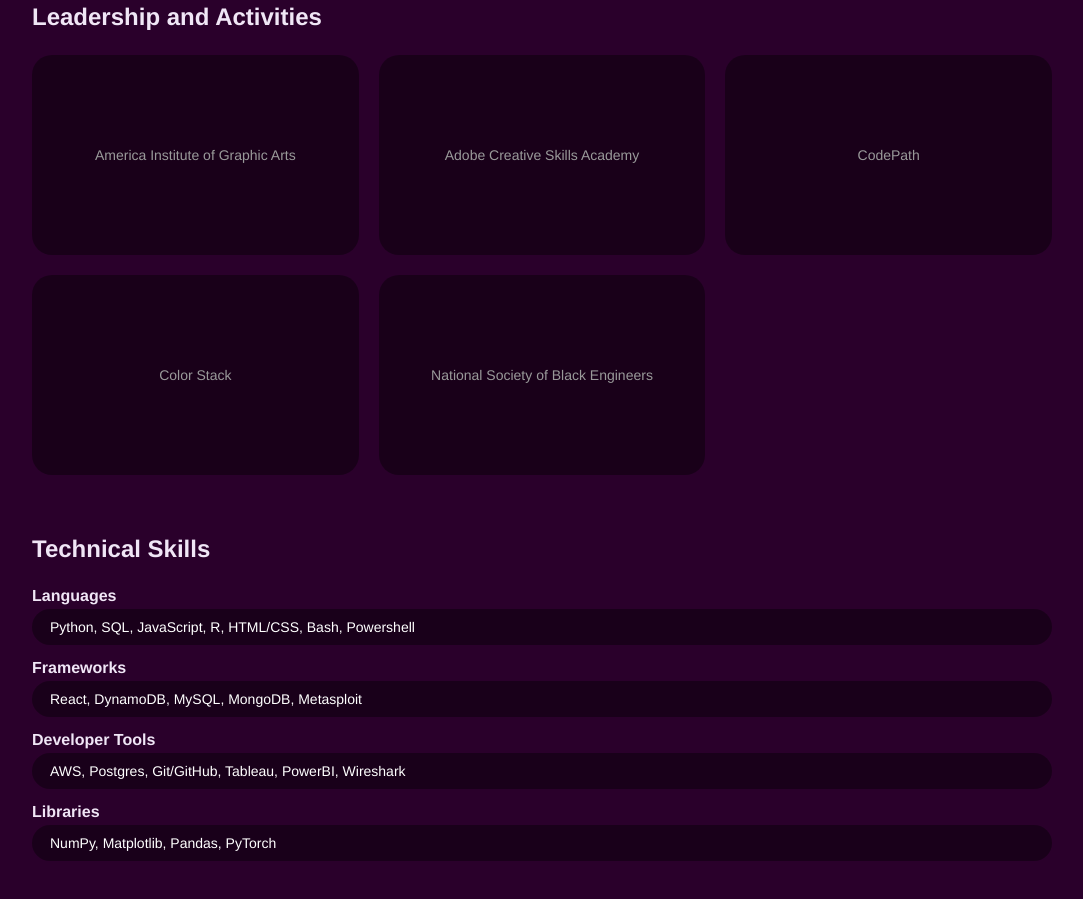
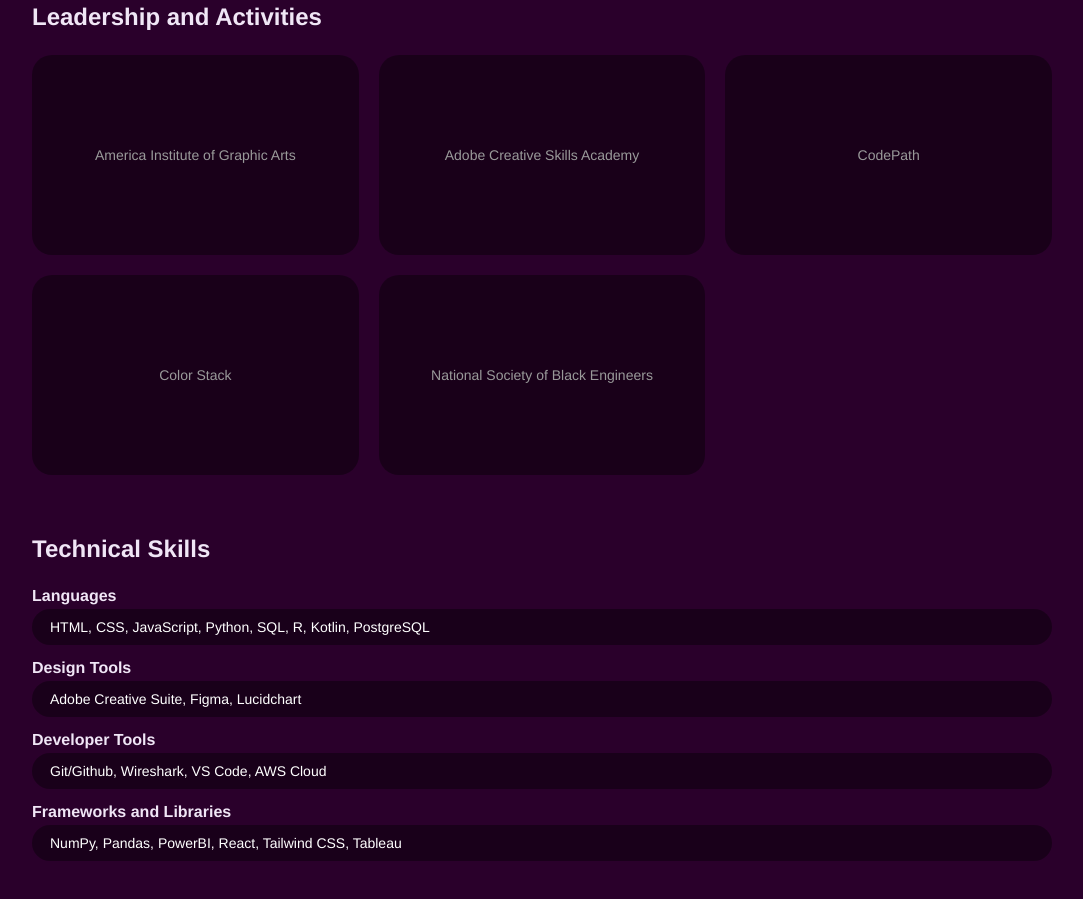
Before and after one commit to ssabrinaaa/portfolios, a plain HTML site: page index.html in a window 1280 px wide. Shown: the part 446-1345 px from the top of the page, without its empty margins (98-1181 px from the left). Drawn offline with Linux system fonts and the light colour scheme.

Commit message:
modified index

```diff
--- a/index.html
+++ b/index.html
@@ -83,15 +83,15 @@
       <div class="skill-block">
         <p><strong>Languages</strong></p>
         <div class="bar">
-          <span>Python, SQL, JavaScript, R, HTML/CSS, Bash, Powershell</span>
+          <span>HTML, CSS, JavaScript, Python, SQL, R, Kotlin, PostgreSQL</span>
           <div class="percent"></div>
         </div>
       </div>
 
       <div class="skill-block">
-        <p><strong>Frameworks</strong></p>
+        <p><strong>Design Tools</strong></p>
         <div class="bar">
-          <span>React, DynamoDB, MySQL, MongoDB, Metasploit</span>
+          <span> Adobe Creative Suite, Figma, Lucidchart</span>
           <div class="percent"></div>
         </div>
       </div>
@@ -99,15 +99,15 @@
       <div class="skill-block">
         <p><strong>Developer Tools</strong></p>
         <div class="bar">
-          <span>AWS, Postgres, Git/GitHub, Tableau, PowerBI, Wireshark</span>
+          <span>Git/Github, Wireshark, VS Code, AWS Cloud</span>
           <div class="percent"></div>
         </div>
       </div>
 
       <div class="skill-block">
-        <p><strong>Libraries</strong></p>
+        <p><strong>Frameworks and Libraries</strong></p>
         <div class="bar">
-          <span>NumPy, Matplotlib, Pandas, PyTorch</span>
+          <span>NumPy, Pandas, PowerBI, React, Tailwind CSS, Tableau</span>
           <div class="percent"></div>
         </div>
       </div>
```
Also changed, not shown: projects.html (+1 -1 lines).
